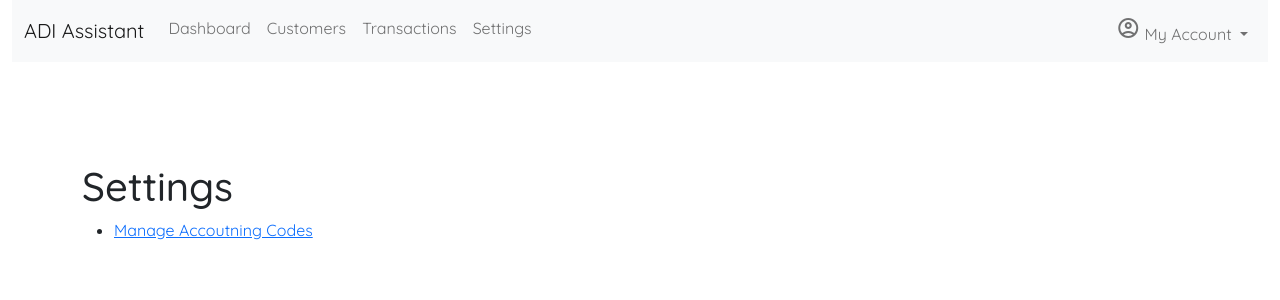
After one commit to martinbannister/CI_MS4_ADI_Assistant, a Django app: page /settings/ in a window 1280 px wide. The commit adds this page. Shown: the top 300 px of the page. Run offline with Django 3.2, Linux system fonts and the light colour scheme.

Commit message:
FEAT(pages): add settings template, views, urls & nav

```diff
--- a/pages/urls.py
+++ b/pages/urls.py
@@ -1,8 +1,9 @@
 from django.urls import path
 
-from .views import DashboardView, IndexView
+from .views import DashboardView, IndexView, SettingsView
 
 urlpatterns = [
     path('dashboard/', DashboardView.as_view(), name='dashboard'),
+    path('settings/', SettingsView.as_view(), name='settings'),
     path('', IndexView.as_view(), name='home'),
 ]
--- a/pages/views.py
+++ b/pages/views.py
@@ -7,3 +7,7 @@ class DashboardView(TemplateView):
 
 class IndexView(TemplateView):
     template_name = 'index.html'
+
+
+class SettingsView(TemplateView):
+    template_name = 'settings.html'
--- a/templates/base.html
+++ b/templates/base.html
@@ -47,7 +47,7 @@
                 <a class="nav-link {% ifequal request.path '/transactions/'%}active{% endifequal%}" {% ifequal request.path '/transactions/'%}aria-current="page"{% endifequal%} href="{% url 'trans_list' %}">Transactions</a>
               </li>
               <li class="nav-item">
-                <a class="nav-link" href="#">Settings</a>
+                <a class="nav-link" href="{% url 'settings' %}">Settings</a>
               </li>
               <ul class="nav ms-auto">
                 <li class="nav-item dropdown">
@@ -100,8 +100,10 @@
     {% block page_header %}
     {% endblock page_header %}
 
-    {% block content %}
-    {% endblock content %}
+    <div class="container">
+      {% block content %}
+      {% endblock content %}
+    </div>
 
     {% block core_js %}
       <script src="https://cdn.jsdelivr.net/npm/bootstrap@5.1.3/dist/js/bootstrap.bundle.min.js" integrity="sha384-ka7Sk0Gln4gmtz2MlQnikT1wXgYsOg+OMhuP+IlRH9sENBO0LRn5q+8nbTov4+1p" crossorigin="anonymous"></script>
--- /dev/null
+++ b/templates/settings.html
@@ -0,0 +1,19 @@
+{% extends 'base.html' %}
+
+{% block page_header %}
+    <div class="container header_container">
+        <div class="row">
+            <div class="col"></div>
+        </div>
+    </div>
+{% endblock page_header %}
+
+{% block content %}
+    <h1>Settings</h1>
+
+    <ul>
+        <li>
+            <a href="{% url 'acc_code_list' %}">Manage Accoutning Codes</a>
+        </li>
+    </ul>
+{% endblock content %}
```
